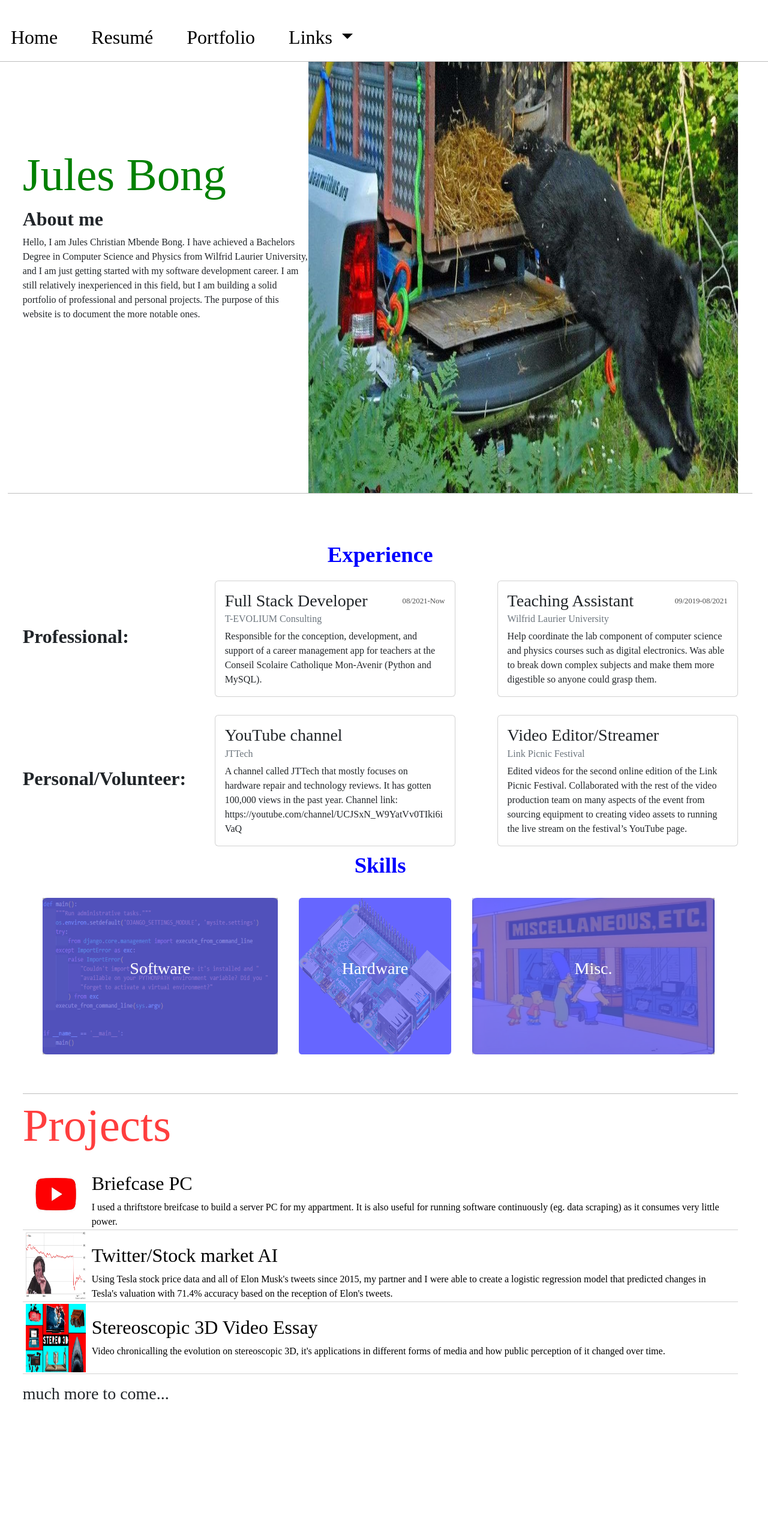
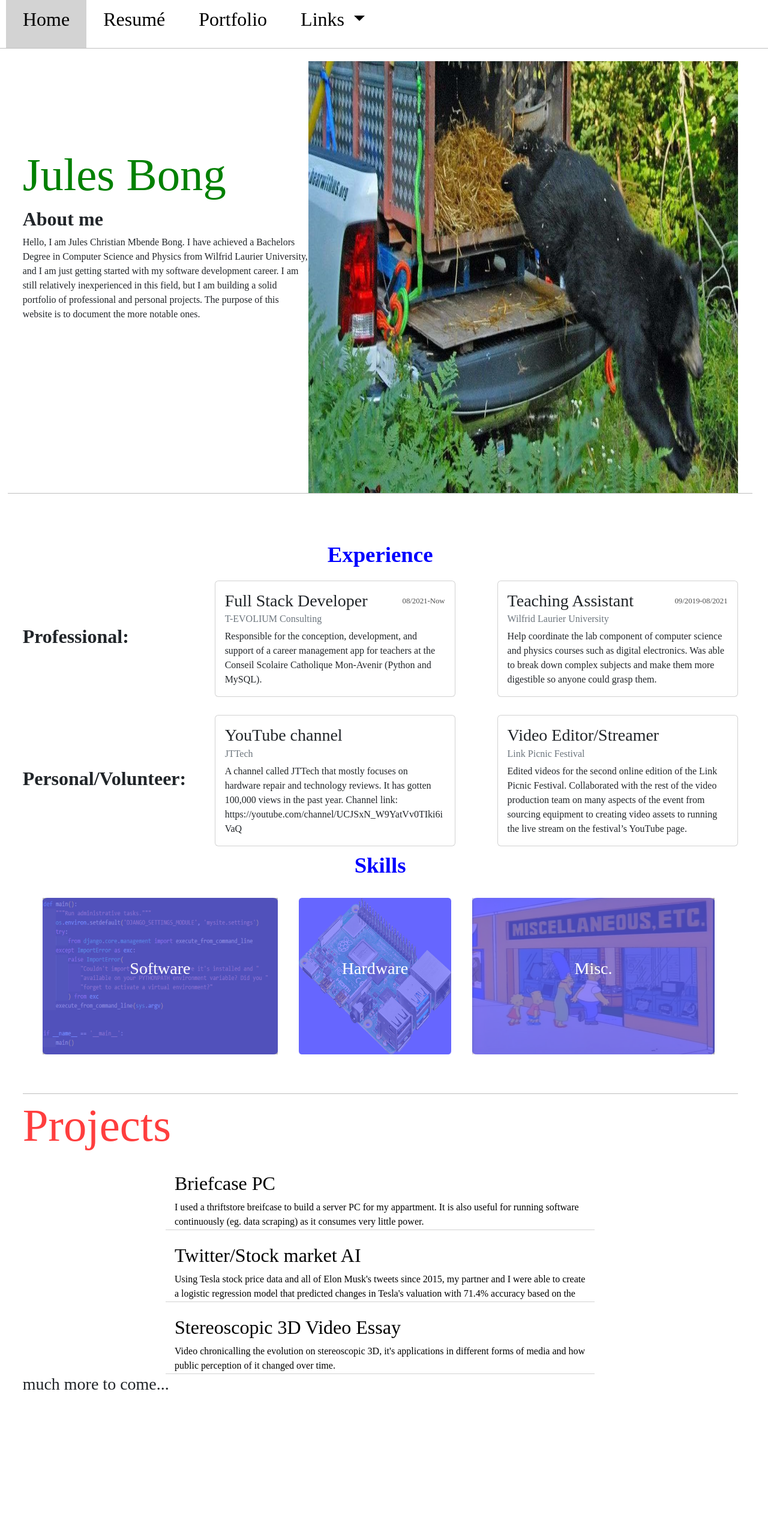
Before and after one commit to xtianbong/mysite, a Django app: page /main/ in a window 1280 px wide. Shown: the whole page at 60% size. Before the commit the page ends 2333 px from the top, so only its background shows below. Run offline with Django 4.2, Linux system fonts and the light colour scheme; data comes from the database, SQL or seed files in the repository.

Commit message:
Home section pretty much done. Added js for active nav-item. Portfolio section modified a bit, needs some more work.

```diff
--- a/main/static/main/script.js
+++ b/main/static/main/script.js
@@ -1,4 +1,4 @@
-window.onscroll=()=>{
+/*window.onscroll=()=>{
     var current=""
     const sections = document.querySelectorAll('.testimonial');
     s_array=>Array.from(sections).forEach((section,index)=>{
@@ -14,4 +14,26 @@ window.onscroll=()=>{
             li.classList.add("active");
         }
     });
-};
+};*/
+
+const sections = document.querySelectorAll(".section");
+console.log(sections)
+const navLi = document.querySelectorAll('.nav-item');
+console.log(navLi)
+window.addEventListener('scroll', ()=>{
+    let current='';
+    sections.forEach( section => {
+        const sectionTop = section.offsetTop;
+        const sectionHeight=section.clientHeight;
+        if (pageYOffset>=sectionTop){
+            current=section.getAttribute('id')
+        }
+    })
+    console.log(current)
+    navLi.forEach(li=>{
+        li.classList.remove('active');
+        if(li.classList.contains(current)){
+            li.classList.add('active')
+        }
+    })
+})
--- a/main/static/main/styles.css
+++ b/main/static/main/styles.css
@@ -1,5 +1,5 @@
 html{
-    scroll-snap-type: y proximity;
+    scroll-snap-type: y none;
 
 }
 .section{
@@ -53,8 +53,16 @@ hr{
     float:right;
     display:block;
 }*/
+.navbar{
+    padding-top:0px;
+    padding-bottom:0px;
+}
+.navbar-nav{
+    height:100%;
+}
 .navbar-collapse{
     padding-left:10px;
+    height:100%;
 }
 .navbar-collapse.collapse.show{
     width:100%;
@@ -65,6 +73,11 @@ hr{
 }
 #nav-link{
     color:red;
+}
+.navbar-nav > .active {
+    color:black;
+    background-color: lightgrey;
+    transition: 0.3 ease background-color;
 }
 body{
     background-color: white;
@@ -97,7 +110,7 @@ body{
     padding-top:10vh;
 }
 #portfolio{
-    height: fit-content;
+    height: 90vh;
     width:100%;
     scroll-snap-align: end;
 }
@@ -274,7 +287,9 @@ body{
 
 }
 .nav-item{
-    margin-right:40px;
+    /*margin-right:40px;*/
+    padding-right:20px;
+    padding-left:20px;
 }
 .nav-link{
     color:black;
@@ -386,9 +401,7 @@ ul{
 .project-box>div{
     vertical-align: middle;
     display: inline;
-    width:95%;
-    min-width:60%;
-    max-width:89%;
+    width:100%;
     overflow:hidden;
     word-break: break-all;
     margin-top:20px;
@@ -427,6 +440,9 @@ ul{
     -webkit-line-clamp: 4;
     -webkit-box-orient: vertical;
     white-space: normal;
+}
+#p-list{
+    margin:0% 20%;
 }
 #p-name{
     font-weight: 400;
@@ -629,6 +645,7 @@ ul{
     }
     .project-text{
         margin-top: 0px !important;
+        width:100%;
     }
 
     .project-box>div{
--- a/main/templates/main/index.html
+++ b/main/templates/main/index.html
@@ -19,8 +19,7 @@
         <!--My css file-->
         <link href="{%static 'main/styles.css'%}?{% now 'U' %}" rel="stylesheet">
 
-        <!--My javascript file-->
-        <script src="{%static 'main/script.js'%}?{% now 'U' %}"></script>
+
         <!--<link rel="stylesheet" href="//cdnjs.cloudflare.com/ajax/libs/normalize/8.0.1/normalize.min.css">  -->
 
         <!--Meta tags-->
@@ -44,13 +43,14 @@
                 <!-- Collect the nav links, forms, and other content for toggling -->
                 <div class="collapse navbar-collapse" id="navbar-collapse-1">
                     <ul class="navbar-nav mr-auto">
-                        <li class="nav-item">
+                        <li class="nav-item blurb active">
                             <a class="nav-link" href="#home-anchor">Home</a>
+                            <!--<hr style="bottom:0px;">-->
                         </li>
-                        <li class="nav-item">
+                        <li class="nav-item resume">
                             <a class="nav-link" href="#resume-anchor" >Resumé</a>
                         </li>
-                        <li class="nav-item">
+                        <li class="nav-item portfolio">
                             <a class="nav-link" href="#portfolio-anchor">Portfolio</a>
                         </li>
                         <li class="nav-item dropdown">
@@ -192,12 +192,12 @@
         <div class="section" id="portfolio">
             <a id="portfolio-anchor"></a>
             <h1>Projects</h1>
-            <ul>
+            <ul id="p-list">
                 {%for project in projects%}
                     <li style="list-style: none;">
                         <a href={{project.link}} target="_blank" class="project-link">
                         <div class="project-box">
-                            <img src="{{project.image}}">
+                            <!--<img src="{{project.image}}">-->
                             <div class="project-text">
                                 <h2 id="p-name">
                                     {{project.name}}
@@ -223,6 +223,7 @@
         </div><!--portfolio-->
     </div><!--content-->
 
-
+    <!--My javascript file-->
+    <script src="{%static 'main/script.js'%}?{% now 'U' %}"></script>
     </body>
 </html>
```
